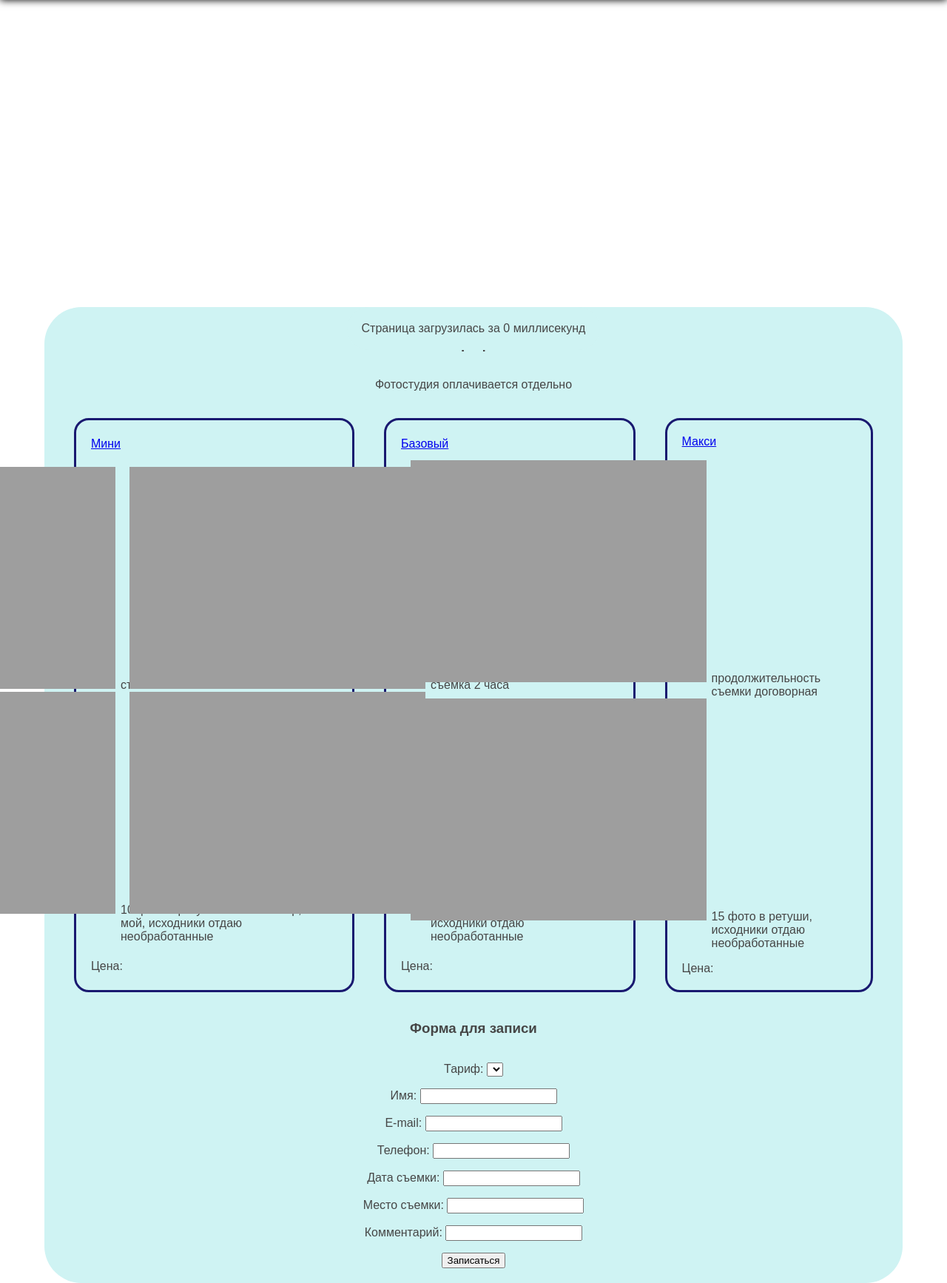
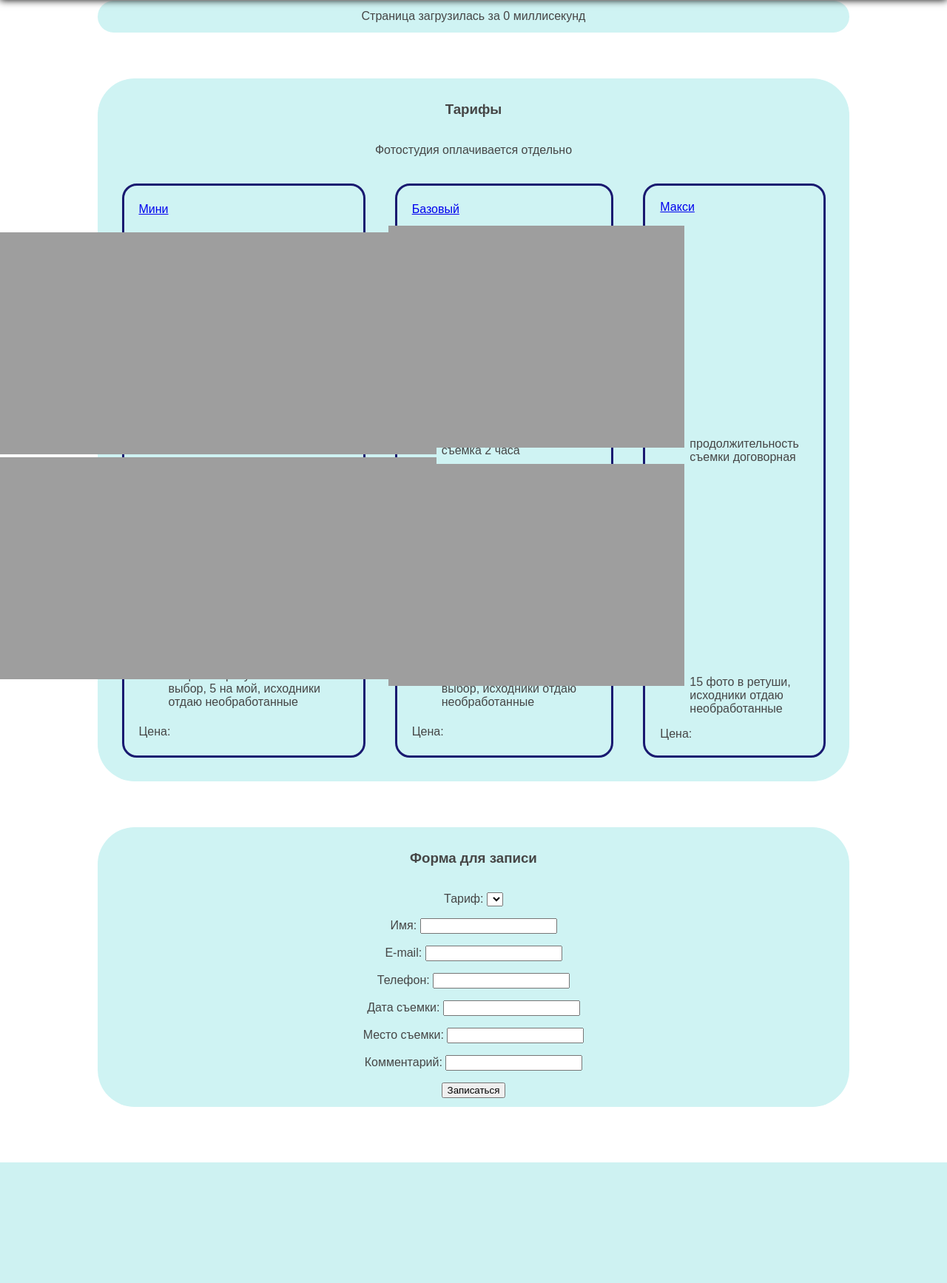
Before and after one commit to sad-bkt/portfolio-2, a Django app: page /tariffs in a window 1280 px wide. Shown: the part 64-1798 px from the top of the page at 74% size. After the commit the page ends 1635 px from the top, so only its background shows below. Run offline with Django 3.2, Linux system fonts and the light colour scheme; lists and menus that the app fills with data are empty.

Commit message:
changed sections' margins and paddings

```diff
--- a/main/static/CSS/style.css
+++ b/main/static/CSS/style.css
@@ -4,6 +4,10 @@
     font-family: 'Ubuntu Condensed', sans-serif;
     //font-size: 25px;
     //line-height: 1.2;
+}
+
+main {
+    margin-top: 65px;
 }
 
 header {
@@ -129,20 +133,23 @@
     flex-direction: column;
     justify-items: center;
     align-items: center;
-    margin: 20%;
-    padding: 10%;
+    margin: 1%;
+    // padding: 10%;
 }
 
 section {
-    margin: 100px 60px 20px;
-    padding: 20px;
+    // margin: 100px 60px 20px;
+    // padding: 20px;
+    margin-bottom: 5%;
+    padding: 1%;
+    width: 80%;
     display: flex;
     align-items: center;
     justify-content: space-around;
     background: #cff3f3;
     border-radius: 50px;
     // box-shadow: 0 0 10px black;
-    position: absolute;
+    // position: absolute;
 }
 
 .tariffs__forms {
--- a/main/static/js/timer.js
+++ b/main/static/js/timer.js
@@ -4,8 +4,8 @@
     window.addEventListener('load', () => {
         const loadTime = Date.now() - launchTimestamp;
         const newElement = document.createElement('section');
-        // newElement.classList.add('page-block');
+        // newElement.classList.add('class-name');
         newElement.innerHTML = `<div>Страница загрузилась за ${loadTime} миллисекунд</div>`
-        document.querySelector('section').insertAdjacentElement('afterend', newElement);
+        document.querySelector('section').insertAdjacentElement('beforebegin', newElement);
     })
 })()
--- a/main/templates/main/tariffs.html
+++ b/main/templates/main/tariffs.html
@@ -31,7 +31,9 @@
             Цена:
         </div>
     </div>
+</section>
 
+<section>
     <div class="registration-form">
     <h3>Форма для записи</h3>
     <form method="post"> <!-- определить action для отправки инфо-->
```
